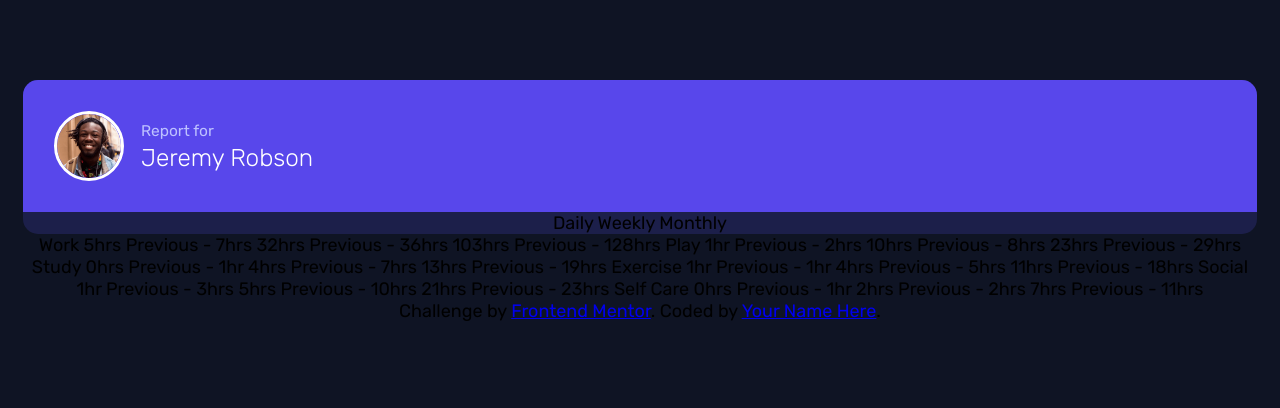
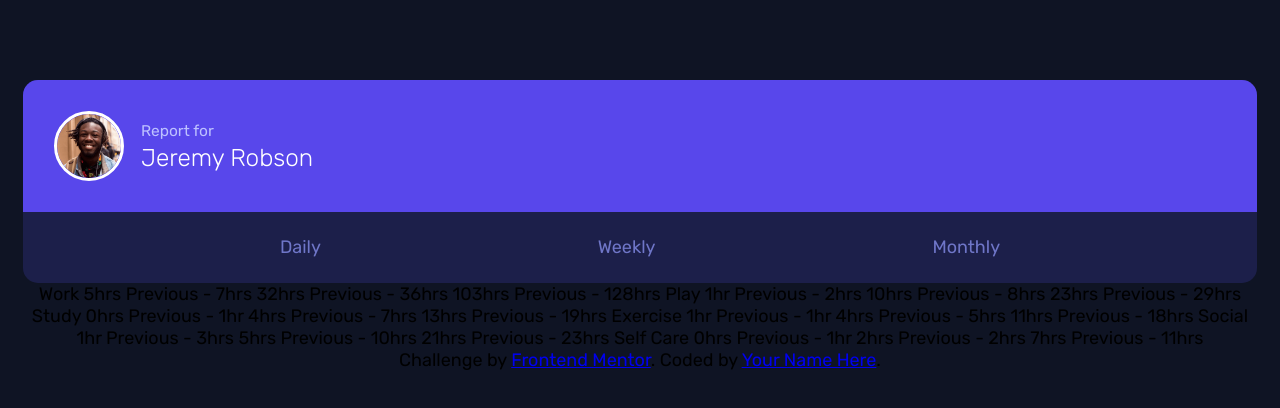
Before and after one commit to JunoField/fmj5-time-tracking-dashboard, a plain HTML site: page index.html in a window 1280 px wide. Drawn offline with Linux system fonts and the light colour scheme.

Commit message:
done time selector

```diff
--- a/index.html
+++ b/index.html
@@ -28,9 +28,9 @@
       </div>
 
       <div class="time-selector">
-        Daily
-        Weekly
-        Monthly
+        <a>Daily</a>
+        <a>Weekly</a>
+        <a>Monthly</a>
       </div>
 
     </article>
--- a/style.css
+++ b/style.css
@@ -66,3 +66,12 @@ article{
     color:white;
     margin-top: 3px;
 }
+
+.time-selector{
+    display: flex;
+    justify-content: space-evenly;
+    gap: 20px;
+    padding-top: 24px;
+    padding-bottom: 25px;
+    color: var(--desaturatedBlue);
+}
```
